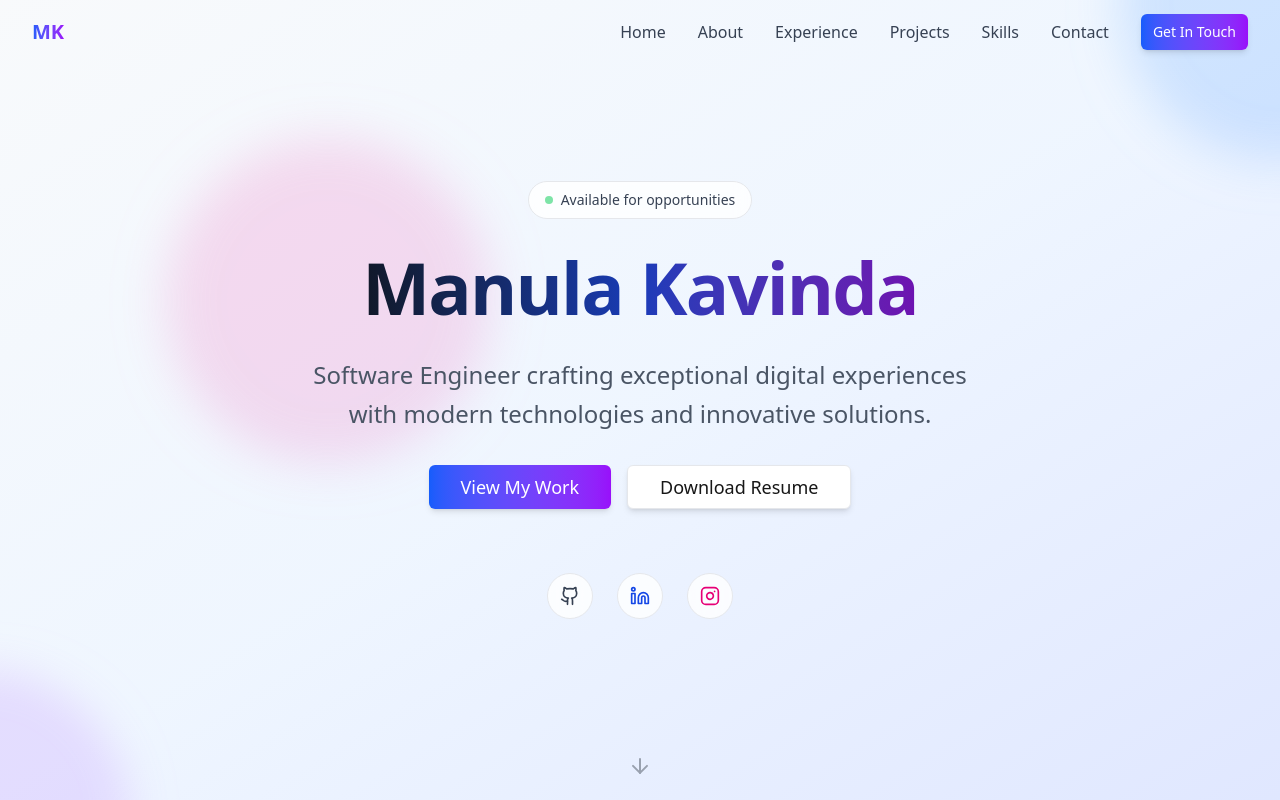
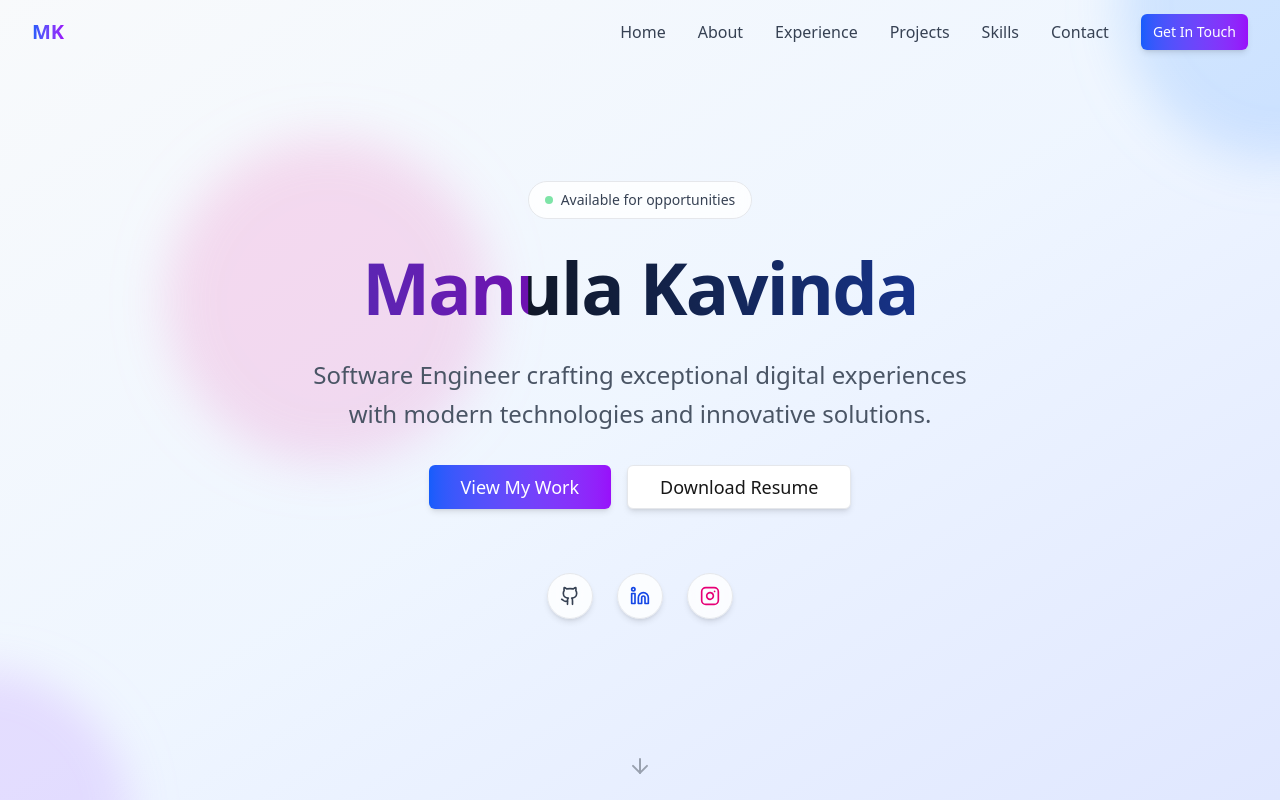
Before and after one commit to ManulaK/portfolio, a Next.js app: page / in a window 1280 px wide. Shown: the top 800 px of the page. Built offline with nearby package versions, Linux system fonts and the light colour scheme.

Commit message:
Add custom shimmer and glow animations to Hero section; enhance component animations and refactor social links for improved interactivity.

```diff
--- a/src/app/globals.css
+++ b/src/app/globals.css
@@ -115,3 +115,25 @@ html {
 	backdrop-filter: blur(10px);
 	-webkit-backdrop-filter: blur(10px);
 }
+
+/* Custom shimmer and glow animations for Hero section */
+@keyframes shimmer {
+	0% {
+		background-position: 200% 0;
+	}
+	100% {
+		background-position: -200% 0;
+	}
+}
+.animate-shimmer {
+	background-size: 200% 100%;
+	animation: shimmer 2.5s linear infinite;
+}
+@keyframes glowBadge {
+}
+
+.animate-bounce-once {
+	animation: bounceOnce 0.7s cubic-bezier(0.4, 0, 0.6, 1) 1;
+}
+
+/* (End of custom animations) */
--- a/src/components/hero-section.tsx
+++ b/src/components/hero-section.tsx
@@ -3,8 +3,15 @@
 import { motion } from 'framer-motion';
 import { Button } from '@/components/ui/button';
 import { ArrowDown, Github, Linkedin, Instagram } from 'lucide-react';
+import { useEffect, useState } from 'react';
 
 export function HeroSection() {
+	const [shimmer, setShimmer] = useState(false);
+	useEffect(() => {
+		const timeout = setTimeout(() => setShimmer(true), 500);
+		return () => clearTimeout(timeout);
+	}, []);
+
 	return (
 		<section
 			id="home"
@@ -18,17 +25,28 @@ export function HeroSection() {
 			</div>
 
 			<div className="relative z-10 text-center max-w-4xl mx-auto px-4 sm:px-6 lg:px-8">
-				<motion.div initial={{ opacity: 0, y: 20 }} animate={{ opacity: 1, y: 0 }} transition={{ duration: 0.8 }} className="space-y-8">
+				<motion.div
+					initial="hidden"
+					animate="visible"
+					variants={{
+						hidden: {},
+						visible: { transition: { staggerChildren: 0.15 } },
+					}}
+					className="space-y-8"
+				>
 					{/* Badge */}
 					<motion.div
 						initial={{ opacity: 0, scale: 0.8 }}
 						animate={{ opacity: 1, scale: 1 }}
 						transition={{ delay: 0.2, duration: 0.6 }}
-						className="inline-flex items-center px-4 py-2 rounded-full bg-white/80 dark:bg-gray-800/80 backdrop-blur-sm border border-gray-200 dark:border-gray-700"
+						className="inline-flex items-center px-4 py-2 rounded-full bg-white/80 dark:bg-gray-800/80 backdrop-blur-sm border border-gray-200 dark:border-gray-700 relative"
 						suppressHydrationWarning
 					>
 						<span className="w-2 h-2 bg-green-500 rounded-full mr-2 animate-pulse"></span>
-						<span className="text-sm font-medium text-gray-700 dark:text-gray-300">Available for opportunities</span>
+						<span className="text-sm font-medium text-gray-700 dark:text-gray-300 animate-pulse-slow">
+							Available for opportunities
+						</span>
+						<span className="absolute inset-0 rounded-full pointer-events-none animate-glow-badge" />
 					</motion.div>
 
 					{/* Main Title */}
@@ -38,8 +56,13 @@ export function HeroSection() {
 						transition={{ delay: 0.4, duration: 0.8 }}
 						className="text-5xl sm:text-6xl lg:text-7xl font-bold tracking-tight"
 					>
-						<span className="bg-gradient-to-r from-gray-900 via-blue-800 to-purple-800 dark:from-white dark:via-blue-200 dark:to-purple-200 bg-clip-text text-transparent">
+						<span
+							className={`bg-gradient-to-r from-gray-900 via-blue-800 to-purple-800 dark:from-white dark:via-blue-200 dark:to-purple-200 bg-clip-text text-transparent relative inline-block ${
+								shimmer ? 'animate-shimmer' : ''
+							}`}
+						>
 							Manula Kavinda
+							<span className="absolute inset-0 pointer-events-none" />
 						</span>
 					</motion.h1>
 
@@ -60,45 +83,52 @@ export function HeroSection() {
 						transition={{ delay: 0.8, duration: 0.8 }}
 						className="flex flex-col sm:flex-row gap-4 justify-center items-center"
 					>
-						<Button size="lg" variant="gradient" className="text-lg px-8 py-3">
+						<Button size="lg" variant="gradient" className="text-lg px-8 py-3 animate-bounce-once">
 							View My Work
 						</Button>
-						<Button size="lg" variant="outline" className="text-lg px-8 py-3">
+						<Button size="lg" variant="outline" className="text-lg px-8 py-3 animate-bounce-once delay-150">
 							Download Resume
 						</Button>
 					</motion.div>
 
 					{/* Social Links */}
 					<motion.div
-						initial={{ opacity: 0, y: 20 }}
-						animate={{ opacity: 1, y: 0 }}
-						transition={{ delay: 1, duration: 0.8 }}
+						initial="hidden"
+						animate="visible"
+						variants={{
+							hidden: {},
+							visible: { transition: { staggerChildren: 0.1 } },
+						}}
 						className="flex justify-center space-x-6 pt-8"
 					>
-						<a
-							href="https://github.com/ManulaK"
-							className="p-3 rounded-full bg-white/80 dark:bg-gray-800/80 backdrop-blur-sm border border-gray-200 dark:border-gray-700 hover:bg-white dark:hover:bg-gray-800 transition-all duration-300 hover:scale-110"
-							target="_blank"
-							rel="noopener noreferrer"
-						>
-							<Github className="w-5 h-5 text-gray-700 dark:text-gray-300" />
-						</a>
-						<a
-							href="https://www.linkedin.com/in/manulakavinda/"
-							className="p-3 rounded-full bg-white/80 dark:bg-gray-800/80 backdrop-blur-sm border border-gray-200 dark:border-gray-700 hover:bg-white dark:hover:bg-gray-800 transition-all duration-300 hover:scale-110"
-							target="_blank"
-							rel="noopener noreferrer"
-						>
-							<Linkedin className="w-5 h-5 text-blue-700 dark:text-blue-400" />
-						</a>
-						<a
-							href="https://www.instagram.com/manuu.k_____/"
-							className="p-3 rounded-full bg-white/80 dark:bg-gray-800/80 backdrop-blur-sm border border-gray-200 dark:border-gray-700 hover:bg-pink-100 dark:hover:bg-pink-900/30 transition-all duration-300 hover:scale-110"
-							target="_blank"
-							rel="noopener noreferrer"
-						>
-							<Instagram className="w-5 h-5 text-pink-600 dark:text-pink-400" />
-						</a>
+						{[
+							{
+								href: 'https://github.com/ManulaK',
+								icon: <Github className="w-5 h-5 text-gray-700 dark:text-gray-300" />,
+							},
+							{
+								href: 'https://www.linkedin.com/in/manulakavinda/',
+								icon: <Linkedin className="w-5 h-5 text-blue-700 dark:text-blue-400" />,
+							},
+							{
+								href: 'https://www.instagram.com/manuu.k_____/',
+								icon: <Instagram className="w-5 h-5 text-pink-600 dark:text-pink-400" />,
+							},
+						].map((item, i) => (
+							<motion.a
+								key={item.href}
+								href={item.href}
+								target="_blank"
+								rel="noopener noreferrer"
+								initial={{ opacity: 0, scale: 0.7 }}
+								animate={{ opacity: 1, scale: 1 }}
+								transition={{ delay: 1 + i * 0.15, duration: 0.5, type: 'spring' }}
+								whileHover={{ scale: 1.2, rotate: 6 }}
+								className="p-3 rounded-full bg-white/80 dark:bg-gray-800/80 backdrop-blur-sm border border-gray-200 dark:border-gray-700 hover:bg-white dark:hover:bg-gray-800 transition-all duration-300 hover:scale-110 shadow-md"
+							>
+								{item.icon}
+							</motion.a>
+						))}
 					</motion.div>
 				</motion.div>
 			</div>
@@ -110,7 +140,12 @@ export function HeroSection() {
 				transition={{ delay: 1.2, duration: 0.8 }}
 				className="absolute bottom-8 left-1/2 transform -translate-x-1/2"
 			>
-				<motion.div animate={{ y: [0, 10, 0] }} transition={{ duration: 2, repeat: Infinity }}>
+				<motion.div
+					animate={{
+						y: [0, 10, 0],
+					}}
+					transition={{ duration: 2, repeat: Infinity }}
+				>
 					<ArrowDown className="w-6 h-6 text-gray-400" />
 				</motion.div>
 			</motion.div>
```
